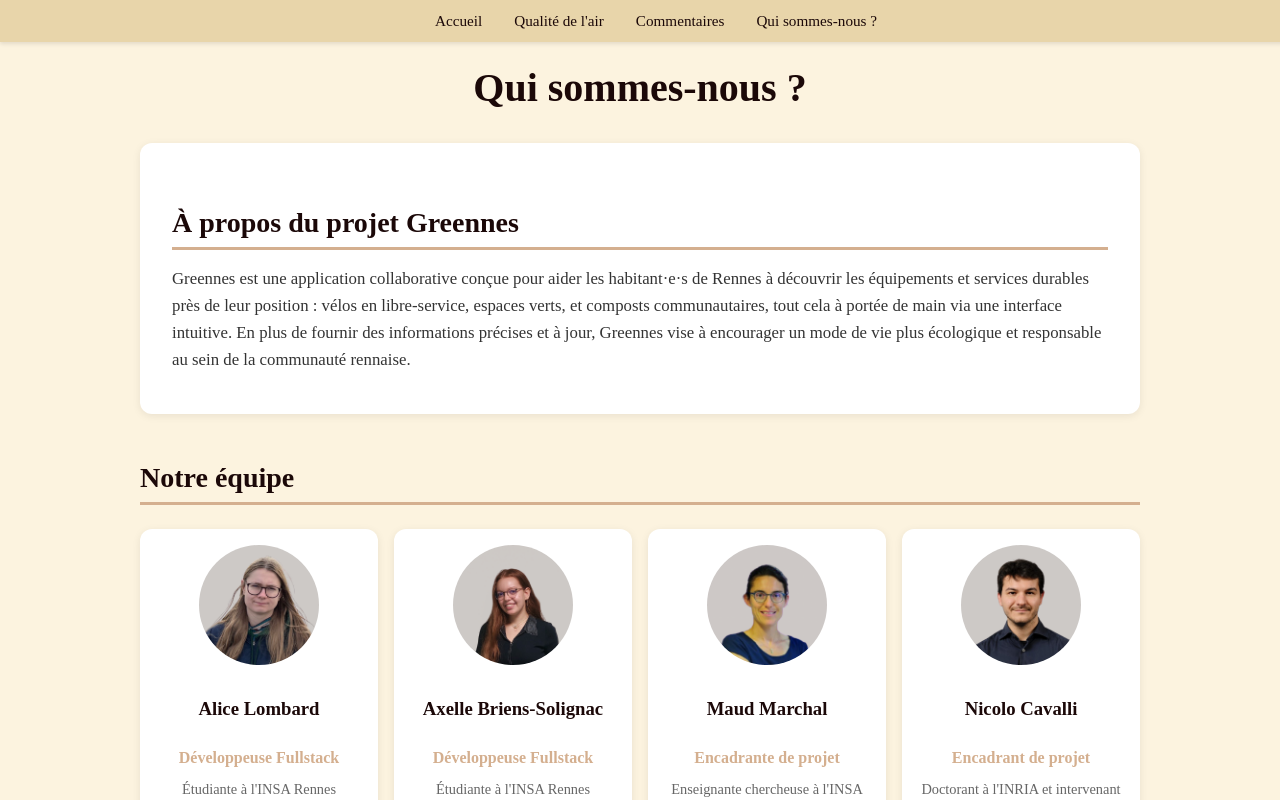
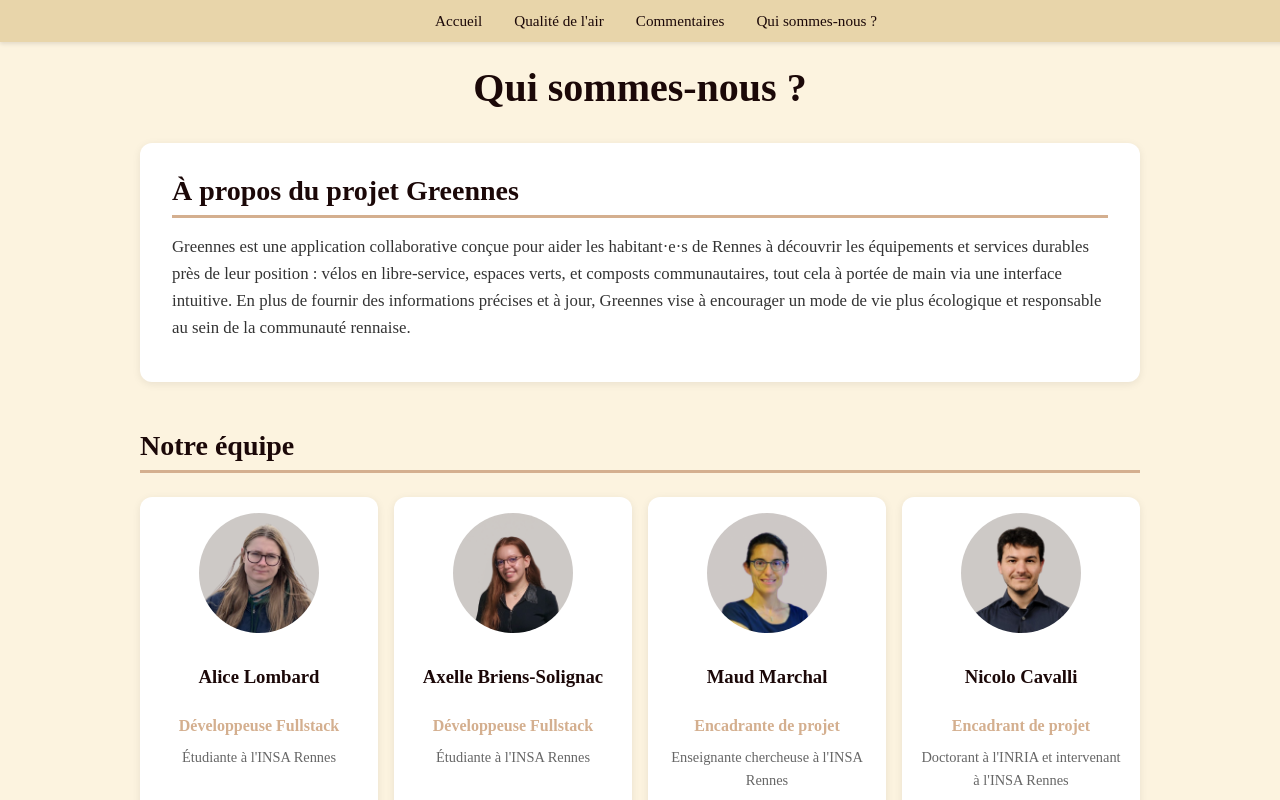
Before and after one commit to Ashvvings/greennes, a Vue app in the folder greennes/: page /about in a window 1280 px wide. Shown: the top 800 px of the page. Built offline with nearby package versions, Linux system fonts and the light colour scheme.

Commit message:
fixed margin-top for intro-section in about us

```diff
--- a/greennes/src/views/About.vue
+++ b/greennes/src/views/About.vue
@@ -143,6 +143,10 @@
   border-radius: 12px;
   margin: 2rem 0;
   box-shadow: 0 2px 8px rgba(0, 0, 0, 0.08);
+}
+
+.intro-section h2 {
+  margin-top: 0;
 }
 
 .intro-section p {
```
